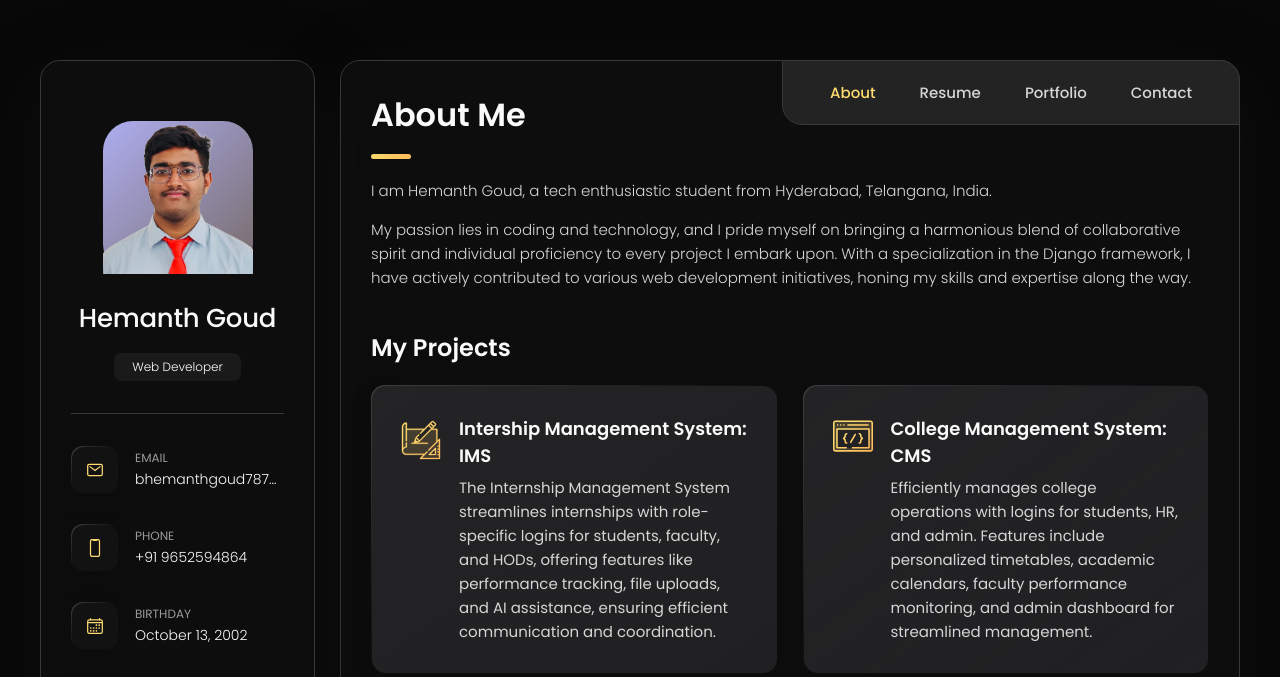
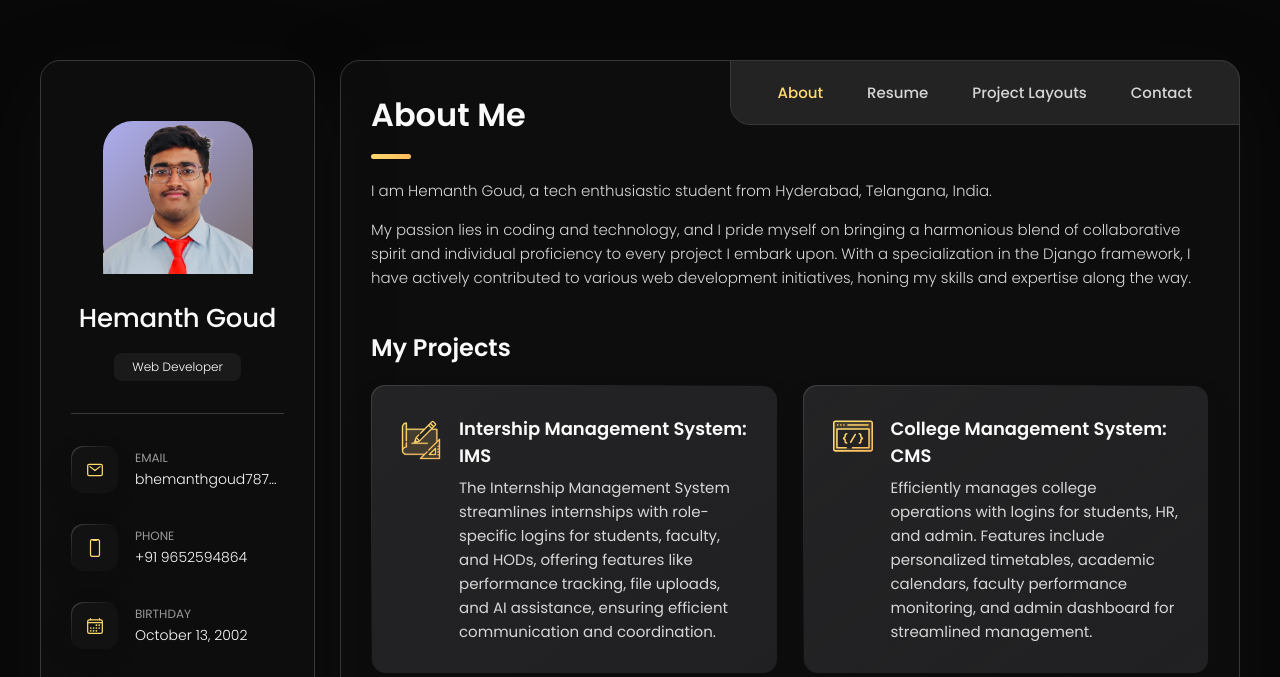
Before and after one commit to hemanth-user13/hemanthportfolio, a plain HTML site: page index.html in a window 1280 px wide. Shown: the top 677 px of the page. Drawn offline with nearby package versions, Linux system fonts and the light colour scheme.

Commit message:
Update index.html

```diff
--- a/index.html
+++ b/index.html
@@ -174,7 +174,7 @@
           </li>
 
           <li class="navbar-item">
-            <button class="navbar-link" data-nav-link>Portfolio</button>
+            <button class="navbar-link" data-nav-link>Project Layouts</button>
           </li>
 
 
@@ -580,7 +580,7 @@ Implement core functionalities using Django, ensure efficient data
       <article class="portfolio" data-page="portfolio">
 
         <header>
-          <h2 class="h2 article-title">Portfolio</h2>
+          <h2 class="h2 article-title">Project Layouts</h2>
         </header>
 
         <section class="projects">
```
